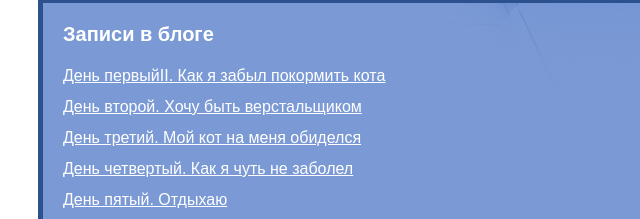
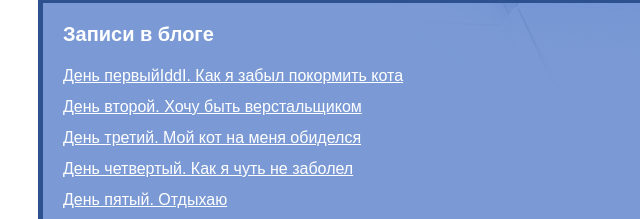
Before and after one commit to volodyagayntsev-coder/webs, a plain HTML site: page index.html in a window 1280 px wide. Shown: the part 180-399 px from the top of the page, 0-640 px from the left. Drawn offline with Linux system fonts and the light colour scheme.

Commit message:
Экс
Изменил

```diff
--- a/index.html
+++ b/index.html
@@ -16,7 +16,7 @@
       <nav class="blog-navigation">
         <h2>Записи в блоге</h2>
         <ul>
-          <li><a href="day-1.html">День первыйII. Как я забыл покормить кота</a></li>
+          <li><a href="day-1.html">День первыйIddI. Как я забыл покормить кота</a></li>
           <li><a href="day-2.html">День второй. Хочу быть верстальщиком</a></li>
           <li><a href="day-3.html">День третий. Мой кот на меня обиделся</a></li>
           <li><a href="day-4.html">День четвертый. Как я чуть не заболел</a></li>
```
